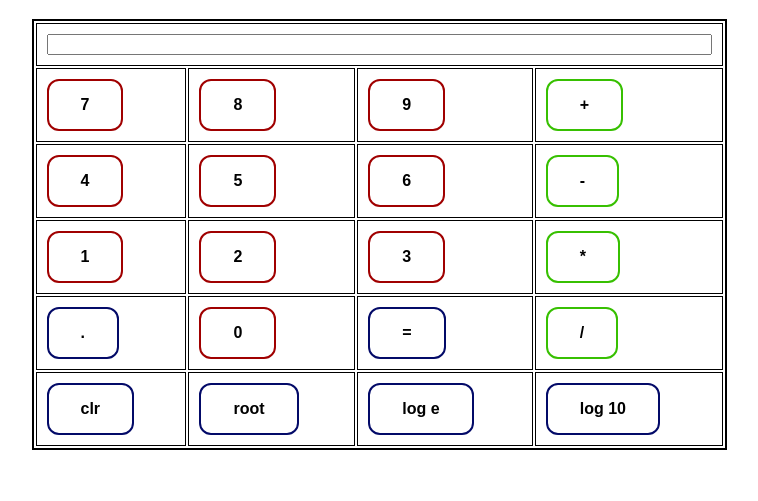
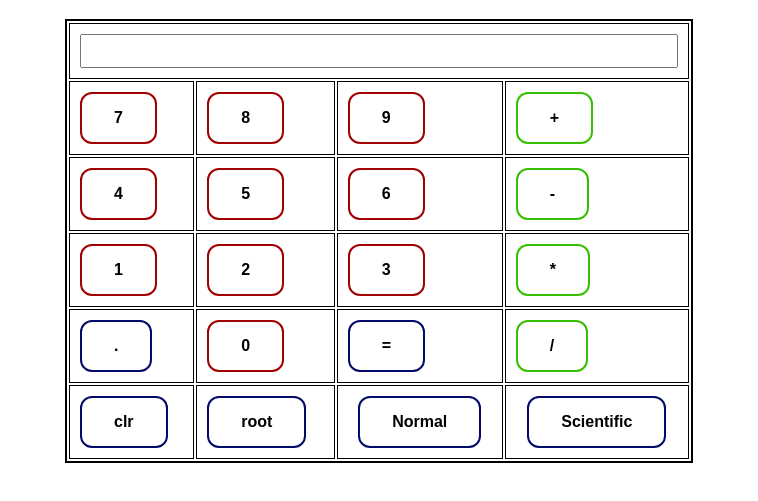
Before and after one commit to techsouvik/tuition, a plain HTML site: page index.html in a window 1280 px wide. Shown: the part 61-562 px from the top of the page, without its empty margins (261-1019 px from the left). Drawn offline with Linux system fonts and the light colour scheme.

Commit message:
Add files via upload

```diff
--- a/index.html
+++ b/index.html
@@ -27,7 +27,10 @@
             background-color: #03e079;
             color: white;
         }
-
+        input[type="text"]
+        {
+            font-size:24px;
+        }
     </style>
     <script>
         var m=0;
@@ -68,7 +71,8 @@
     <table bordercolor='black' cellspacing='2' cellpadding='10' width='40%' height='60%' align='center' border='2' onload="clr()">
 
     <tr>
-        <td colspan='4'><center><input type="text" name="t1" id="c1" value="" size="80"></center></td>
+        <td colspan='4'><center><input type="text" name="t1" id="c1" value="" size="40"></center></td>
+
     </tr>
     <tr>
         <td><input type="button" id="b" value="7" onclick="s(7)" class="bn3"></td>
@@ -98,8 +102,11 @@
     <tr>
         <td><input type="button" id="b" value="clr" onclick="clr()" class="bn2"></td>
         <td><input type="button" id="b" value="root" onclick="root('r')" class="bn2"></td>
-        <td><input type="button" id="b" value="log e" onclick="root('l10')" class="bn2"></td>
-        <td><input type="button" id="b" value="log 10" onclick="root('le')" class="bn2"></td>
+        <td><center><span id="normal"><input type="button" id="b" value="Normal" class="bn2"></span></center></td>
+        <td><center><span id="scientific"><input type="button" id="b" value="Scientific" class="bn2"></span></center></td>
+       <!---<td><input type="button" id="b" value="log e" onclick="root('l10')" class="bn2"></td>
+            <td><input type="button" id="b" value="log 10" onclick="root('le')" class="bn2"></td>
+       -->
     </tr>
     </table>
 </body>
```
